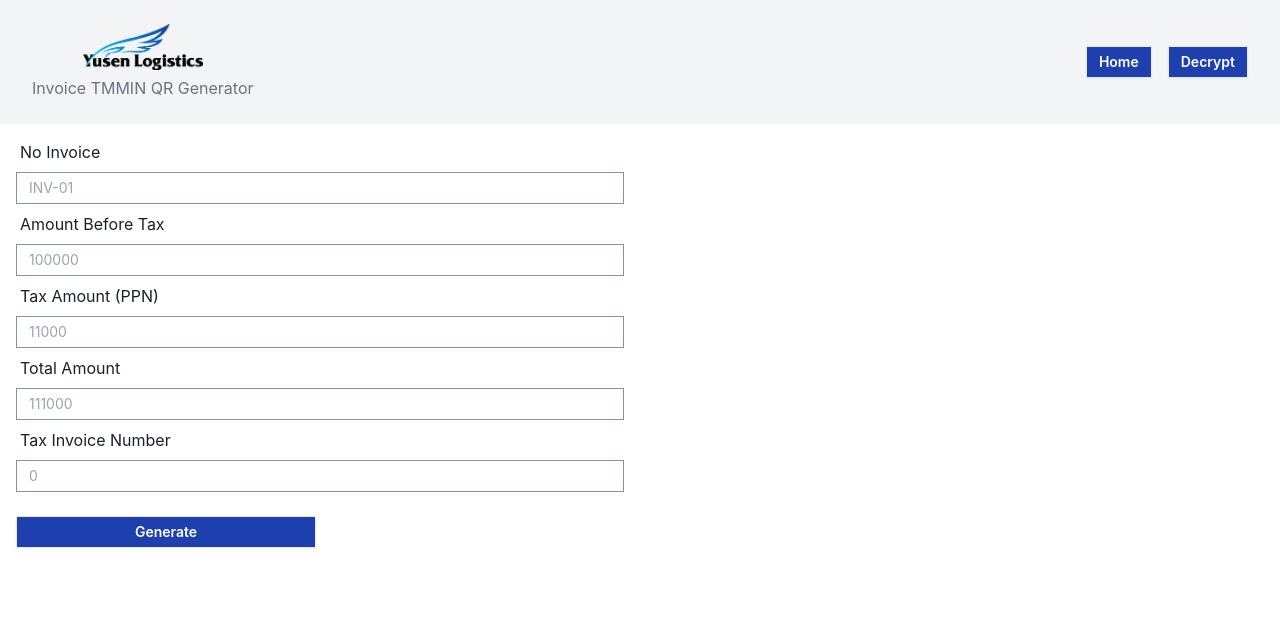
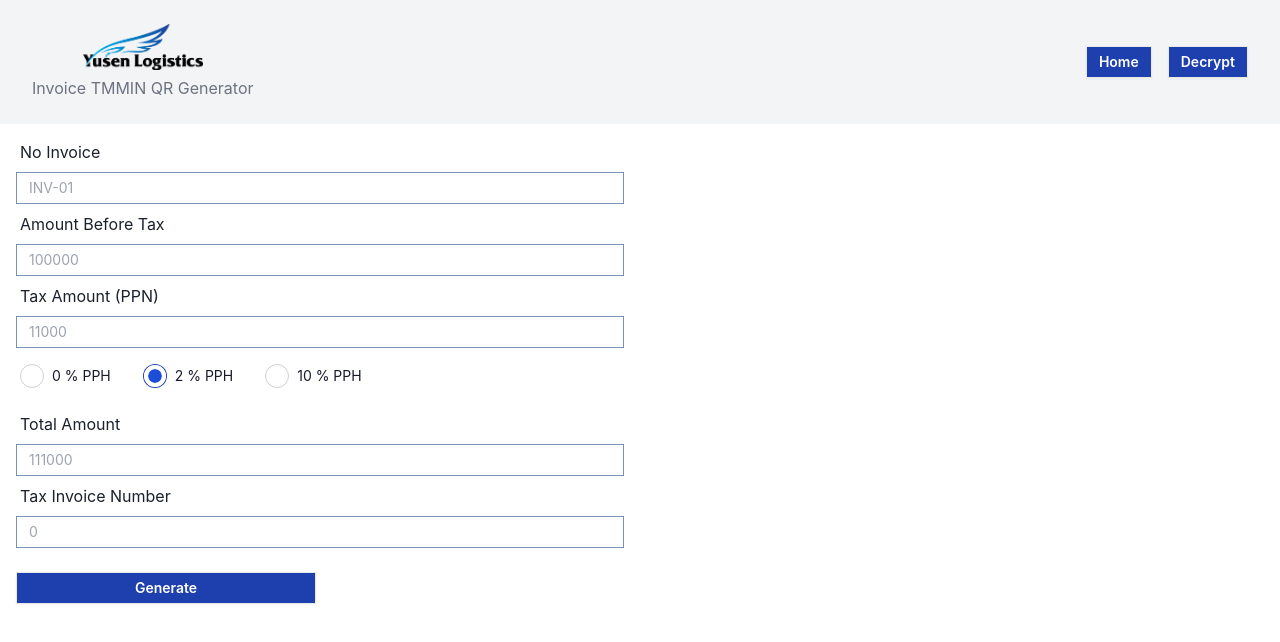
Before and after one commit to caturhidayat/inv-qrcode-generator, a Next.js app: page / in a window 1280 px wide. Shown: the top 642 px of the page. Built offline with nearby package versions, Linux system fonts and the light colour scheme.

Commit message:
feat(app): add radio button for pph

```diff
--- a/components/FormInput.jsx
+++ b/components/FormInput.jsx
@@ -23,17 +23,32 @@ export default function FormInput() {
     reset,
     setValue,
     getValues,
-    formState: { errors, isSubmitted, isSubmitSuccessful },
+    formState: { errors, isSubmitting, isSubmitSuccessful },
   } = useForm({
     resolver: zodResolver(FormSchema),
     defaultValues: {
       no_invoice: "",
       tax_no_invoice: "",
       amount: "",
+      pph: "",
       tax_amount: "",
       total: "",
     },
   });
+
+  const calculateTotal = async () => {
+    const [amount, tax_amount, pph] = getValues([
+      "amount",
+      "tax_amount",
+      "pph",
+    ]);
+    const pph_amount = parseFloat(amount) * parseFloat(pph);
+    const after_pph = parseFloat(amount) - parseFloat(pph_amount);
+    const total = parseFloat(after_pph) + parseFloat(tax_amount);
+    if (!isNaN(total)) {
+      setValue("total", total);
+    }
+  };
 
   // * Submit Function
   const submitData = async (data) => {
@@ -90,17 +105,7 @@ export default function FormInput() {
           <input
             {...register("amount", {
               valueAsNumber: true,
-              onChange: (e) => {
-                const [tax_amount] = getValues(["tax_amount"]);
-
-                const pph23 = parseFloat(e.target.value) - parseFloat(e.target.value) * 0.02;
-                const afterPph23 = parseFloat(e.target.value) - pph23
-                const total =
-                  parseFloat(afterPph23) + parseFloat(tax_amount);
-                if (!isNaN(total)) {
-                  setValue("total", total);
-                }
-              },
+              onChange: () => calculateTotal(),
             })}
             placeholder="100000"
             className="input input-sm rounded-none input-secondary"
@@ -114,15 +119,7 @@ export default function FormInput() {
           <input
             {...register("tax_amount", {
               valueAsNumber: true,
-              onChange: (e) => {
-                const [amount] = getValues(["amount"]);
-                const pph23 = parseFloat(amount) * 0.02;
-                const afterPph23 = parseFloat(amount) - pph23
-                const total = parseFloat(e.target.value) + parseFloat(afterPph23);
-                if (!isNaN(total)) {
-                  setValue("total", total);
-                }
-              },
+              onChange: () => calculateTotal(),
             })}
             placeholder="11000"
             className="input input-sm rounded-none input-secondary"
@@ -132,6 +129,48 @@ export default function FormInput() {
           {errors.tax_amount && (
             <AlertInput message={errors.tax_amount.message} />
           )}
+          <div className="flex gap-6 py-2">
+            <label className="label cursor-pointer">
+              <input
+                type="radio"
+                name="radio-10"
+                className="radio checked:bg-blue-700"
+                value={0}
+                {...register("pph", {
+                  valueAsNumber: true,
+                  onChange: () => calculateTotal(),
+                })}
+              />
+              <span className="label-text pl-2">0 % PPH</span>
+            </label>
+            <label className="label cursor-pointer">
+              <input
+                type="radio"
+                name="radio-10"
+                className="radio checked:bg-blue-700"
+                value={0.02}
+                {...register("pph", {
+                  valueAsNumber: true,
+                  onChange: () => calculateTotal(),
+                })}
+                defaultChecked
+              />
+              <span className="label-text pl-2">2 % PPH</span>
+            </label>
+            <label className="label cursor-pointer">
+              <input
+                type="radio"
+                name="radio-10"
+                className="radio checked:bg-blue-700"
+                value={0.1}
+                {...register("pph", {
+                  valueAsNumber: true,
+                  onChange: () => calculateTotal(),
+                })}
+              />
+              <span className="label-text pl-2">10 % PPH</span>
+            </label>
+          </div>
           <label className="label" htmlFor="total">
             Total Amount
           </label>
@@ -171,7 +210,10 @@ export default function FormInput() {
               className="btn btn-sm rounded-none bg-blue-800 text-white btn-block"
               type="submit"
             >
-              Generate
+              {isSubmitting ? (
+                <span className="loading loading-spinner"></span>
+              ) : null}
+              {isSubmitting ? "Generating..." : "Generate"}
             </button>
             {isSubmitSuccessful && (
               <button
--- a/utils/validation.js
+++ b/utils/validation.js
@@ -27,6 +27,7 @@ export const FormSchema = z.object({
     .lte(9999999999999999, {
       message: "Number can't be more than 16 digits",
     }),
+  pph: z.number(),
   total: z
     .number({
       invalid_type_error: "Total Amount is required",
```
Also changed, not shown: components/pdfModify.jsx (+6 -6 lines).
